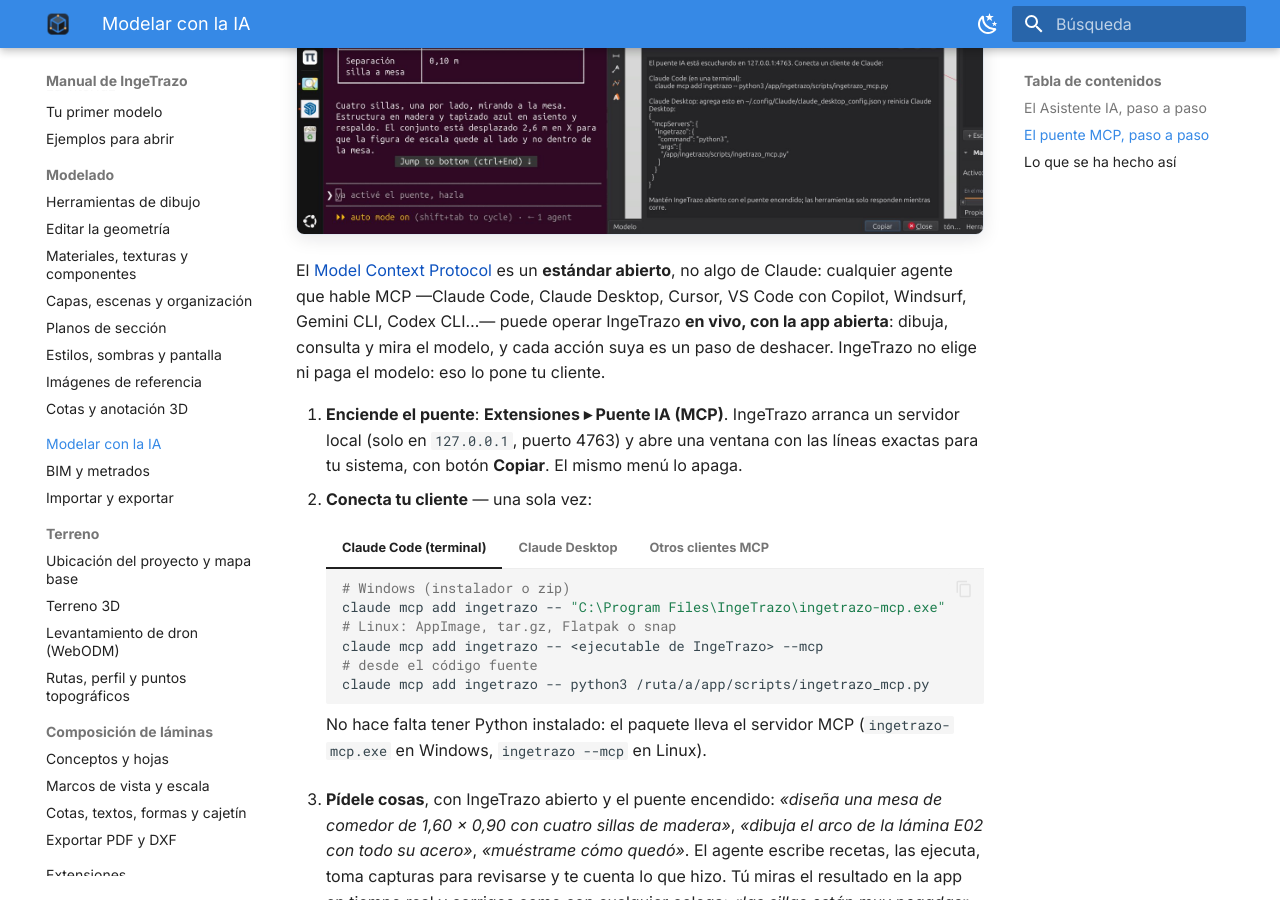
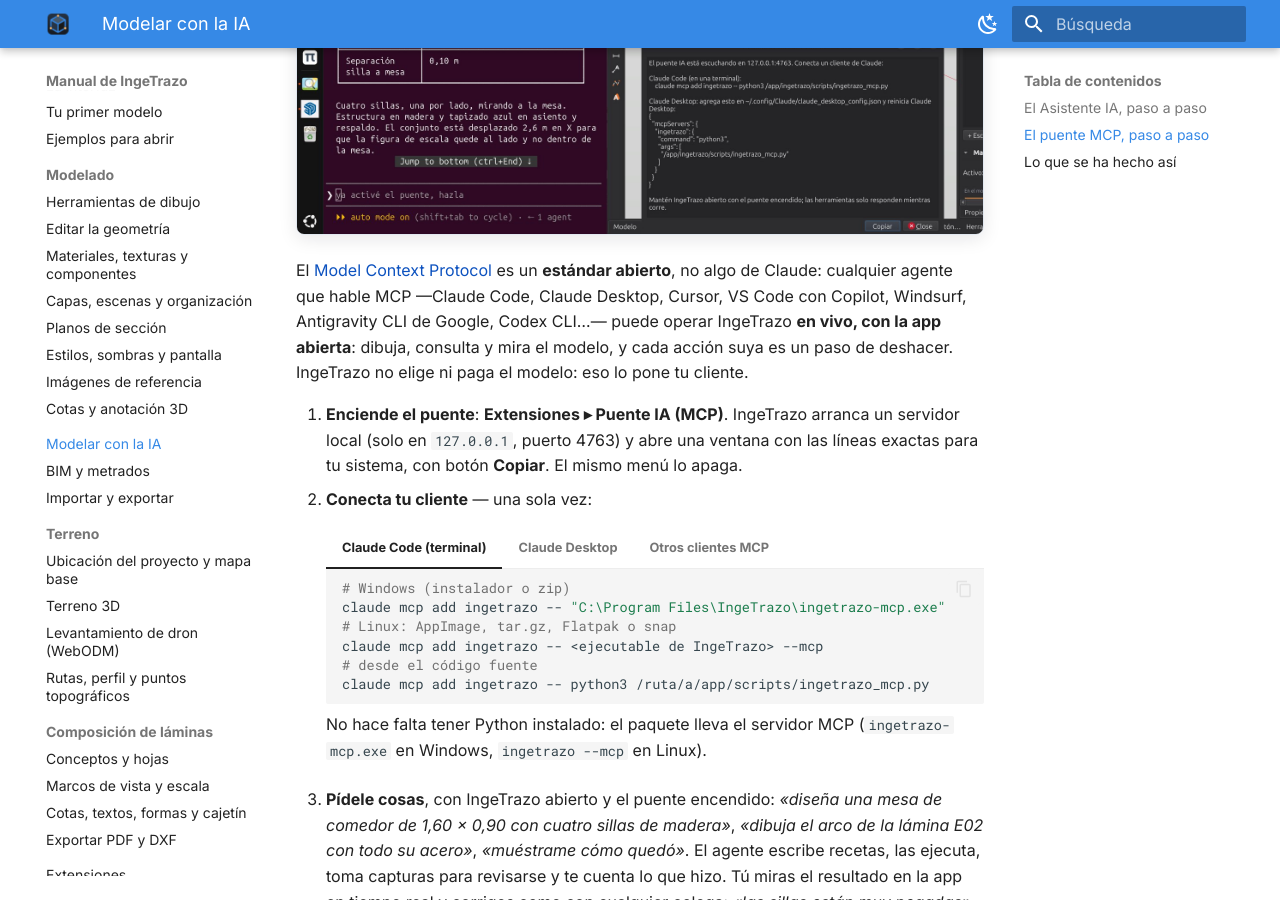
Before and after one commit to ingelibre/ingetrazo-docs, an MkDocs documentation site: the page built from docs/ia.md, in a window 1280 px wide and 900 px high, scrolled down 3406 px. Built offline with MkDocs 1.6.1 and Material for MkDocs 9.7.7, drawn with Linux system fonts in a browser that asks for light colours; some of the changed text lies outside the part shown.

Commit message:
IA: Antigravity CLI en lugar de Gemini CLI (Google cerró el acceso gratis el 18-06-2026)
Co-Authored-By: Claude Opus 5 (1M context) <noreply@anthropic.com>

```diff
--- a/docs/ia.md
+++ b/docs/ia.md
@@ -9,7 +9,7 @@ IngeTrazo tiene dos maneras de dejar que una inteligencia artificial modele por
 
 | | Asistente IA (dentro de la app) | Puente MCP (desde un agente externo) |
 |---|---|---|
-| Dónde | **Extensiones ▸ Asistente IA** (`Ctrl+Mayús+A`) | **Extensiones ▸ Puente IA (MCP)** + cualquier cliente MCP: Claude Code, Claude Desktop, Cursor, VS Code, Gemini CLI, Codex CLI… |
+| Dónde | **Extensiones ▸ Asistente IA** (`Ctrl+Mayús+A`) | **Extensiones ▸ Puente IA (MCP)** + cualquier cliente MCP: Claude Code, Claude Desktop, Cursor, VS Code, Antigravity CLI (Google), Codex CLI… |
 | Qué necesitas | Una clave API del proveedor que elijas (Groq tiene cuota gratis) u Ollama local | Un cliente MCP instalado (con su propia cuenta o clave) |
 | Cómo hablas | Chat en español dentro de IngeTrazo, con foto opcional | Conversación en tu agente; él dibuja en la app abierta |
 | Quién ve el modelo | El asistente recibe capturas del viewport (opcional) | El agente pide capturas y consulta el modelo cuando quiere |
@@ -50,7 +50,7 @@ IngeTrazo tiene dos maneras de dejar que una inteligencia artificial modele por
 
 ![Escritorio Ubuntu completo: Claude Code en la terminal, a la izquierda, lista las medidas de la mesa con cuatro sillas que acaba de dibujar por el puente; IngeTrazo, a la derecha, muestra el modelo y el diálogo Puente IA (MCP) con la línea de conexión.](images/mcp-claude.jpeg)
 
-El [Model Context Protocol](https://modelcontextprotocol.io) es un **estándar abierto**, no algo de Claude: cualquier agente que hable MCP —Claude Code, Claude Desktop, Cursor, VS Code con Copilot, Windsurf, Gemini CLI, Codex CLI…— puede operar IngeTrazo **en vivo, con la app abierta**: dibuja, consulta y mira el modelo, y cada acción suya es un paso de deshacer. IngeTrazo no elige ni paga el modelo: eso lo pone tu cliente.
+El [Model Context Protocol](https://modelcontextprotocol.io) es un **estándar abierto**, no algo de Claude: cualquier agente que hable MCP —Claude Code, Claude Desktop, Cursor, VS Code con Copilot, Windsurf, Antigravity CLI de Google, Codex CLI…— puede operar IngeTrazo **en vivo, con la app abierta**: dibuja, consulta y mira el modelo, y cada acción suya es un paso de deshacer. IngeTrazo no elige ni paga el modelo: eso lo pone tu cliente.
 
 1. **Enciende el puente**: **Extensiones ▸ Puente IA (MCP)**. IngeTrazo arranca un servidor local (solo en `127.0.0.1`, puerto 4763) y abre una ventana con las líneas exactas para tu sistema, con botón **Copiar**. El mismo menú lo apaga.
 2. **Conecta tu cliente** — una sola vez:
@@ -92,7 +92,7 @@ El [Model Context Protocol](https://modelcontextprotocol.io) es un **estándar a
         | Cursor | `~/.cursor/mcp.json` (o Ajustes ▸ MCP ▸ *Add new server*) |
         | VS Code (Copilot) | `.vscode/mcp.json` del proyecto, con la clave `servers` en vez de `mcpServers` |
         | Windsurf | `~/.codeium/windsurf/mcp_config.json` |
-        | Gemini CLI | `~/.gemini/settings.json` |
+        | Antigravity CLI (Google) | `~/.gemini/config/mcp_config.json` (o `.agents/mcp_config.json` en la carpeta del proyecto). Es el sucesor de Gemini CLI: Google cerró el acceso gratuito con cuenta de Google a Gemini CLI el 18-06-2026 y con esta cuenta ya no entra; Antigravity tiene un plan **Individual gratis** con límites semanales. Se instala con `curl -fsSL https://antigravity.google/cli/install.sh \| bash` y el comando es `agy`. |
         | Codex CLI | `~/.codex/config.toml`, sección `[mcp_servers.ingetrazo]` con `command` y `args` |
 
         En todos, `command` es el ejecutable de IngeTrazo con `--mcp` (o `ingetrazo-mcp.exe` en Windows), tal como lo muestra la ventana del puente.
```
